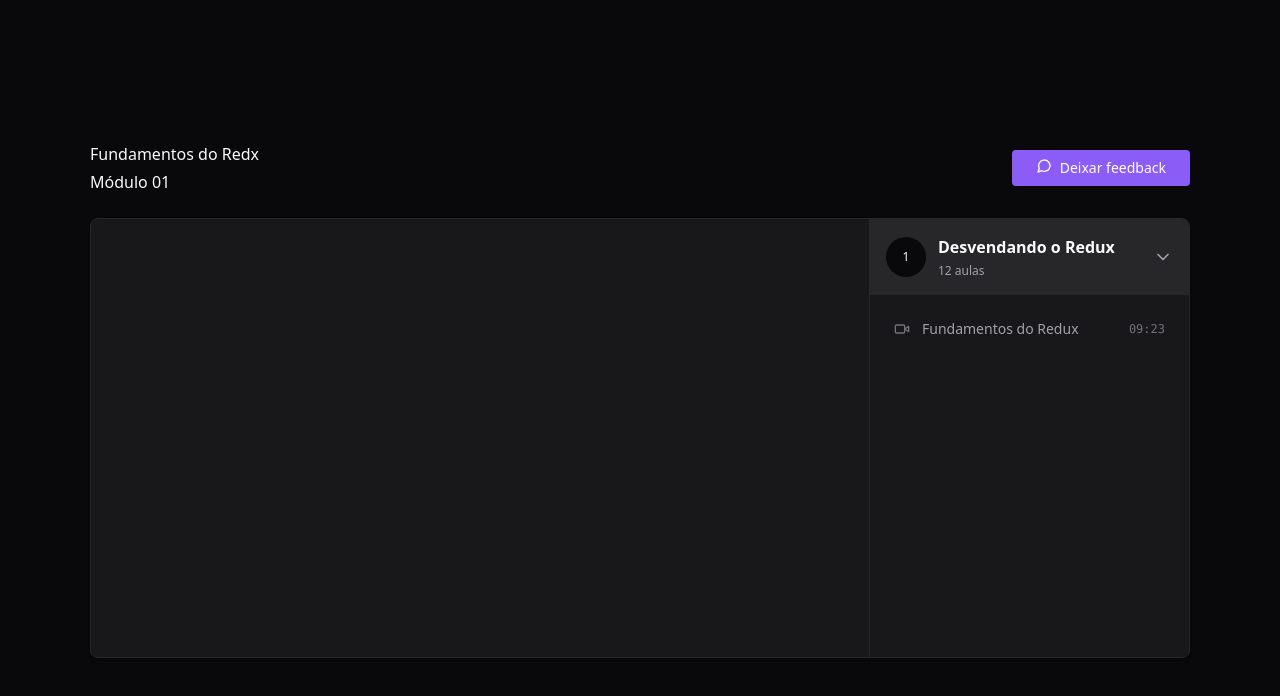
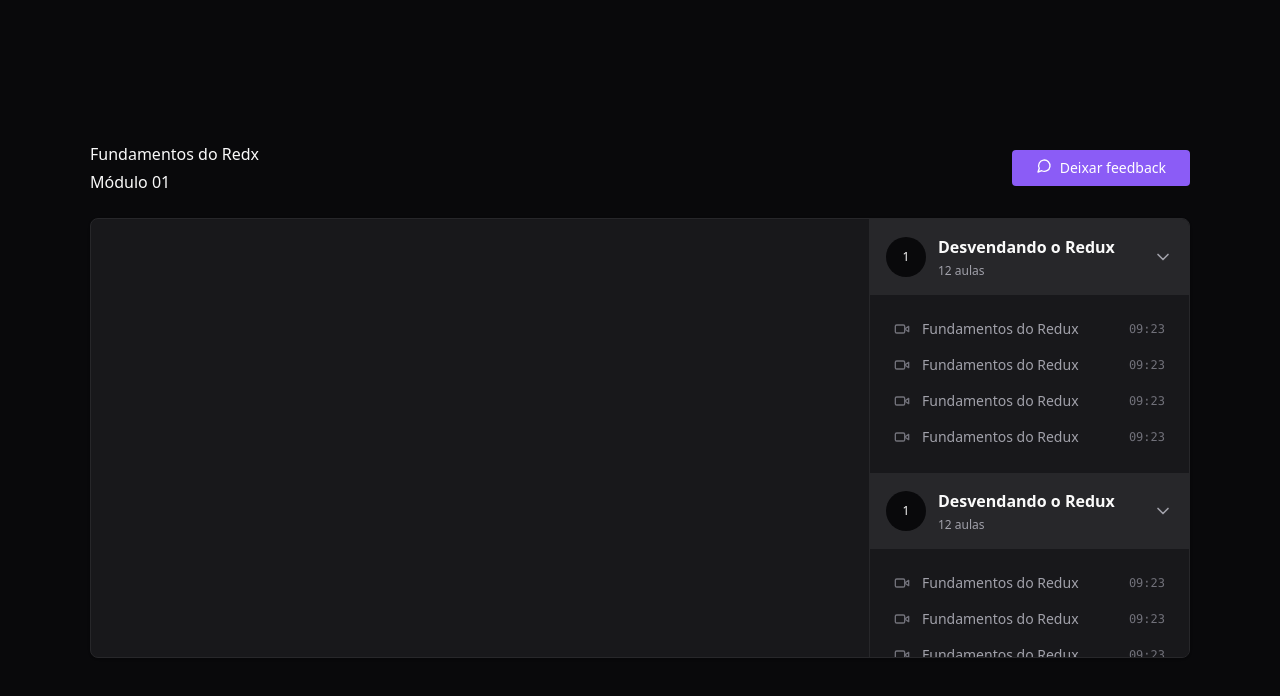
Before and after one commit to davidrock/react-redux-zustand, a React (Vite) app: page / in a window 1280 px wide. Shown: the top 696 px of the page. Built offline with nearby package versions, Linux system fonts and the light colour scheme.

Commit message:
configure scrollbar

```diff
--- a/package.json
+++ b/package.json
@@ -18,7 +18,8 @@
 		"react": "^18.2.0",
 		"react-dom": "^18.2.0",
 		"react-player": "^2.13.0",
-		"react-redux": "^8.1.3"
+		"react-redux": "^8.1.3",
+		"tailwind-scrollbar": "^3.0.5"
 	},
 	"devDependencies": {
 		"@types/react": "^18.2.15",
--- a/src/pages/Player.tsx
+++ b/src/pages/Player.tsx
@@ -17,11 +17,11 @@
 					</button>
 				</div>
 
-				<main className="relative flex overflow-hidden rounded-lg border border-zinc-800 bg-zinc-900 shadow">
+				<main className="relative flex overflow-hidden rounded-lg border border-zinc-800 bg-zinc-900 pr-80 shadow">
 					<div className="aspect-video flex-1">
 						<ReactPlayer width="100%" height="100%" controls url="https://www.youtube.com/watch?v=0nB_JfVDsXk" />
 					</div>
-					<aside className="w-80 border-l border-zinc-800 bg-zinc-900">
+					<aside className="scrollbar-thin scrollbar-track-zinc-950 scrollbar-thumb-zinc-800 absolute bottom-0 right-0 top-0 w-80 divide-y-2 divide-zinc-900 overflow-y-scroll border-l border-zinc-800 bg-zinc-900">
 						<div>
 							<button className="flex w-full items-center gap-3 bg-zinc-800 p-4">
 								<div className="flex h-10 w-10 items-center justify-center rounded-full bg-zinc-950 text-xs">1</div>
@@ -39,6 +39,89 @@
 									<span>Fundamentos do Redux</span>
 									<span className="ml-auto font-mono text-xs text-zinc-500">09:23</span>
 								</button>
+								<button className="flex items-center gap-3 text-sm text-zinc-400">
+									<Video className="h-4 w-4 text-zinc-500" />
+									<span>Fundamentos do Redux</span>
+									<span className="ml-auto font-mono text-xs text-zinc-500">09:23</span>
+								</button>
+								<button className="flex items-center gap-3 text-sm text-zinc-400">
+									<Video className="h-4 w-4 text-zinc-500" />
+									<span>Fundamentos do Redux</span>
+									<span className="ml-auto font-mono text-xs text-zinc-500">09:23</span>
+								</button>
+								<button className="flex items-center gap-3 text-sm text-zinc-400">
+									<Video className="h-4 w-4 text-zinc-500" />
+									<span>Fundamentos do Redux</span>
+									<span className="ml-auto font-mono text-xs text-zinc-500">09:23</span>
+								</button>
+							</nav>
+						</div>
+						<div>
+							<button className="flex w-full items-center gap-3 bg-zinc-800 p-4">
+								<div className="flex h-10 w-10 items-center justify-center rounded-full bg-zinc-950 text-xs">1</div>
+
+								<div className="flex flex-col gap-1 text-left">
+									<strong>Desvendando o Redux</strong>
+									<span className="text-xs text-zinc-400">12 aulas</span>
+								</div>
+
+								<ChevronDown className="ml-auto h-5 w-5 text-zinc-400" />
+							</button>
+							<nav className="relative flex flex-col gap-4 p-6">
+								<button className="flex items-center gap-3 text-sm text-zinc-400">
+									<Video className="h-4 w-4 text-zinc-500" />
+									<span>Fundamentos do Redux</span>
+									<span className="ml-auto font-mono text-xs text-zinc-500">09:23</span>
+								</button>
+								<button className="flex items-center gap-3 text-sm text-zinc-400">
+									<Video className="h-4 w-4 text-zinc-500" />
+									<span>Fundamentos do Redux</span>
+									<span className="ml-auto font-mono text-xs text-zinc-500">09:23</span>
+								</button>
+								<button className="flex items-center gap-3 text-sm text-zinc-400">
+									<Video className="h-4 w-4 text-zinc-500" />
+									<span>Fundamentos do Redux</span>
+									<span className="ml-auto font-mono text-xs text-zinc-500">09:23</span>
+								</button>
+								<button className="flex items-center gap-3 text-sm text-zinc-400">
+									<Video className="h-4 w-4 text-zinc-500" />
+									<span>Fundamentos do Redux</span>
+									<span className="ml-auto font-mono text-xs text-zinc-500">09:23</span>
+								</button>
+							</nav>
+						</div>
+						<div>
+							<button className="flex w-full items-center gap-3 bg-zinc-800 p-4">
+								<div className="flex h-10 w-10 items-center justify-center rounded-full bg-zinc-950 text-xs">1</div>
+
+								<div className="flex flex-col gap-1 text-left">
+									<strong>Desvendando o Redux</strong>
+									<span className="text-xs text-zinc-400">12 aulas</span>
+								</div>
+
+								<ChevronDown className="ml-auto h-5 w-5 text-zinc-400" />
+							</button>
+							<nav className="relative flex flex-col gap-4 p-6">
+								<button className="flex items-center gap-3 text-sm text-zinc-400">
+									<Video className="h-4 w-4 text-zinc-500" />
+									<span>Fundamentos do Redux</span>
+									<span className="ml-auto font-mono text-xs text-zinc-500">09:23</span>
+								</button>
+								<button className="flex items-center gap-3 text-sm text-zinc-400">
+									<Video className="h-4 w-4 text-zinc-500" />
+									<span>Fundamentos do Redux</span>
+									<span className="ml-auto font-mono text-xs text-zinc-500">09:23</span>
+								</button>
+								<button className="flex items-center gap-3 text-sm text-zinc-400">
+									<Video className="h-4 w-4 text-zinc-500" />
+									<span>Fundamentos do Redux</span>
+									<span className="ml-auto font-mono text-xs text-zinc-500">09:23</span>
+								</button>
+								<button className="flex items-center gap-3 text-sm text-zinc-400">
+									<Video className="h-4 w-4 text-zinc-500" />
+									<span>Fundamentos do Redux</span>
+									<span className="ml-auto font-mono text-xs text-zinc-500">09:23</span>
+								</button>
 							</nav>
 						</div>
 					</aside>
--- a/tailwind.config.js
+++ b/tailwind.config.js
@@ -1,8 +1,9 @@
+/* eslint-disable no-undef */
 /** @type {import('tailwindcss').Config} */
 export default {
 	content: ['./index.html', './src/**/*.{js,ts,jsx,tsx}'],
 	theme: {
 		extend: {},
 	},
-	plugins: [],
+	plugins: [require('tailwind-scrollbar')],
 };
```
Also changed, not shown: 1 other file (tests, documents, lock files or other folders).
